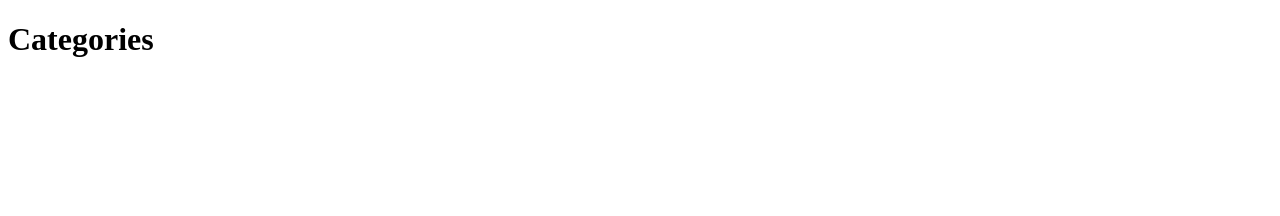
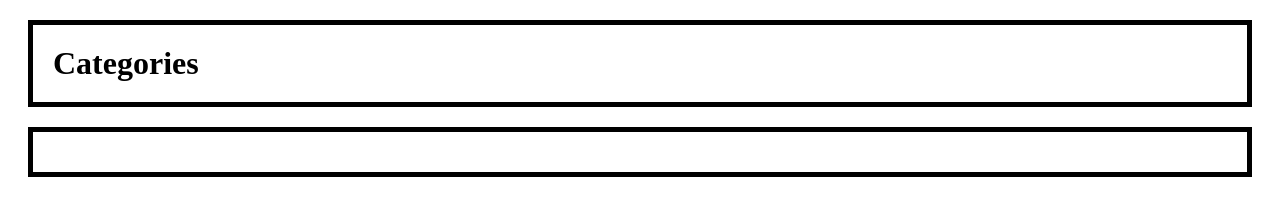
Before and after one commit to blackinnovators/Capstone-Project, a plain HTML site: page categories.html in a window 1280 px wide. Drawn offline with Linux system fonts and the light colour scheme.

Commit message:
update css page

```diff
--- a/categories.css
+++ b/categories.css
@@ -0,0 +1,5 @@
+section,h1 {
+    border: solid 5px black;
+    padding: 20px;
+    margin: 20px;
+}
--- a/categories.html
+++ b/categories.html
@@ -11,5 +11,8 @@
     <h1>
         Categories
     </h1>
+    <section>
+
+    </section>
 </body>
 </html>
```
